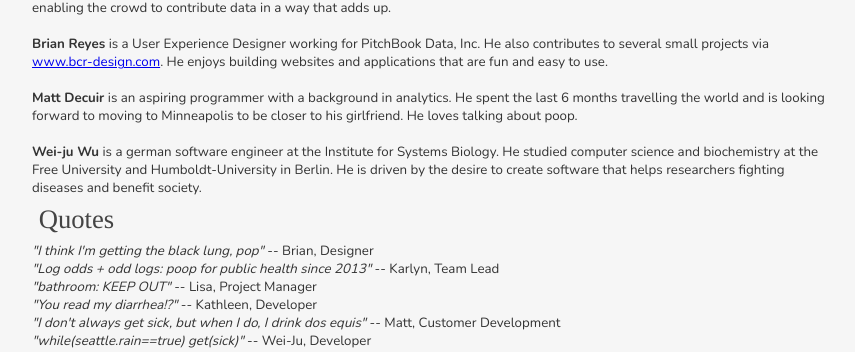
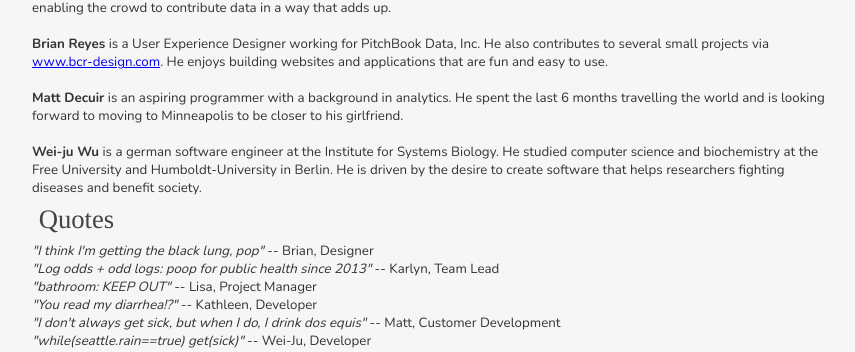
Before and after one commit to weiju/poorme, a Django app: template templates/team.html in a window 1280 px wide. Shown: the part 826-1178 px from the top of the page, without its empty margins (208-1063 px from the left). Run offline with Django 3.2, Linux system fonts and the light colour scheme; the template is opened without the code that fills it, so the values that code supplies are empty.

Commit message:
Update templates/team.html
Modified Matt's blurb

```diff
--- a/templates/team.html
+++ b/templates/team.html
@@ -24,7 +24,7 @@ contribute data in a way that adds up.
 </p>
 <br>
 <p>
-<b>Matt Decuir</b> is an aspiring programmer with a background in analytics.  He spent the last 6 months travelling the world and is looking forward to moving to Minneapolis to be closer to his girlfriend.  He loves talking about poop.
+<b>Matt Decuir</b> is an aspiring programmer with a background in analytics.  He spent the last 6 months travelling the world and is looking forward to moving to Minneapolis to be closer to his girlfriend.
 </p>
 <br>
 <p>
```
